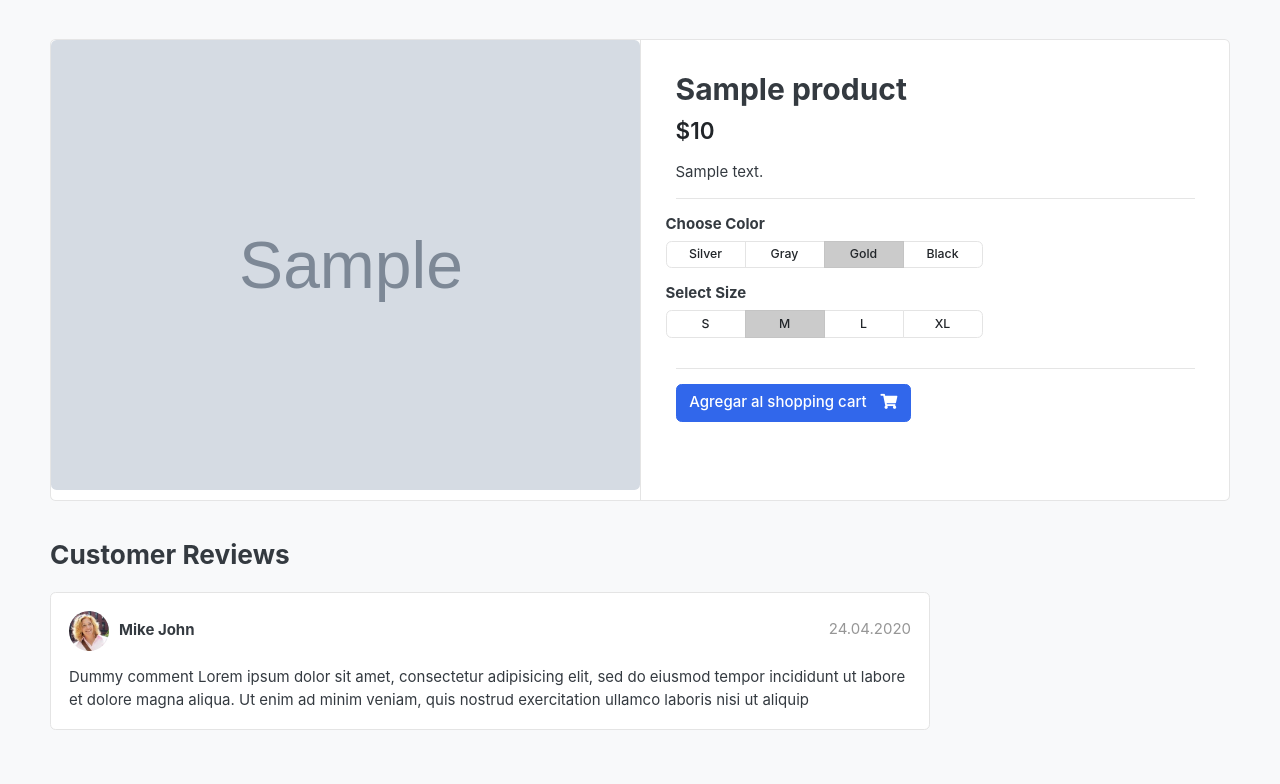
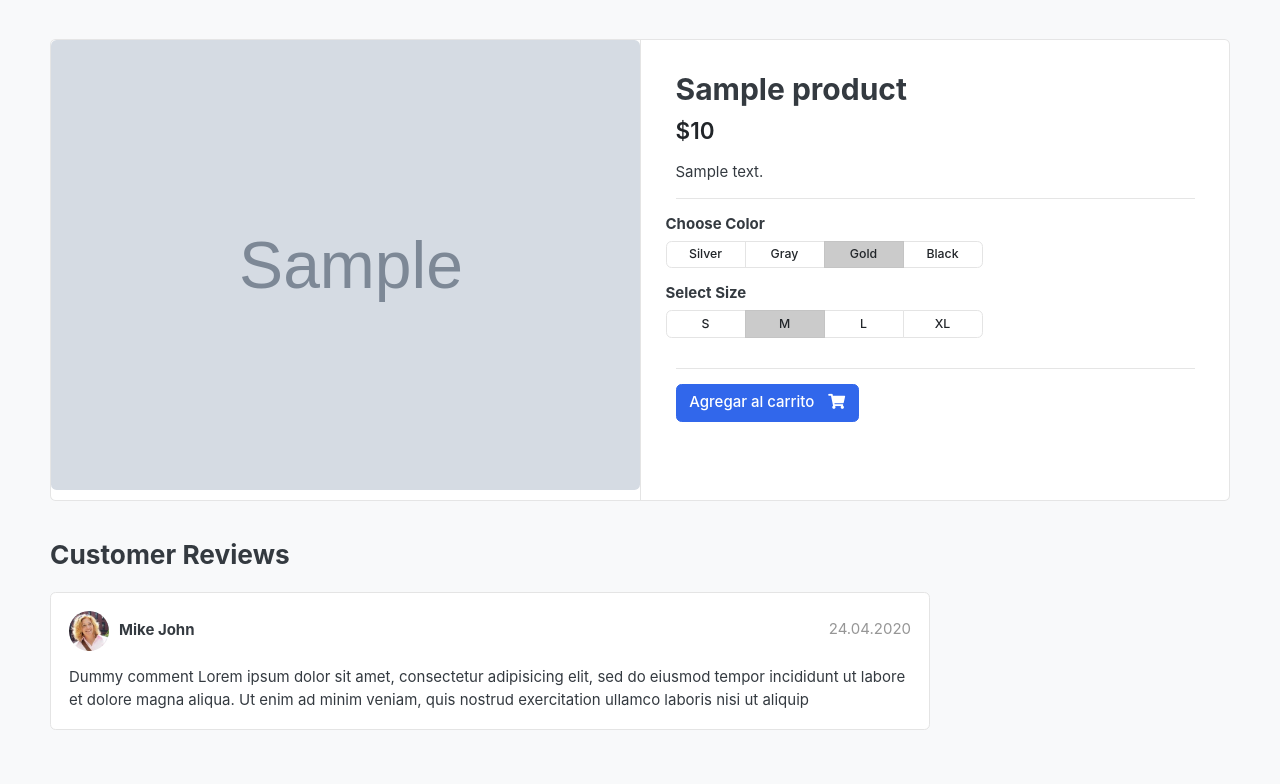
Before and after one commit to JohanFire/Django_Ecommerce, a Django app: a page that uses ecommerce_django/templates/store/product_detail.html in a window 1280 px wide. Shown: the part 119-903 px from the top of the page. Run offline with Django 3.2, Linux system fonts and the light colour scheme; tables that the repository leaves empty hold one stand-in row (values such as "Sample post"); grey boxes marked "Sample" are stand-in pictures; some web fonts are replaced.

Commit message:
Showing Not Available if there's no stock in the product

```diff
--- a/ecommerce_django/templates/store/product_detail.html
+++ b/ecommerce_django/templates/store/product_detail.html
@@ -69,7 +69,12 @@
             </div>
         </div> <!-- row.// -->
         <hr>
-        <a href="./product-detail.html" class="btn  btn-primary"> <span class="text">Agregar al shopping cart</span> <i class="fas fa-shopping-cart"></i>  </a>
+        {% if single_product.stock <= 0 %}
+            <!-- <h4>Producto fuera de stock</h4> -->
+            <a class="btn  btn-primary" style="background-color: gray;"> <span class="text">Producto fuera de stock</span></a>
+        {% else %}
+            <a href="./product-detail.html" class="btn  btn-primary"> <span class="text">Agregar al carrito</span> <i class="fas fa-shopping-cart"></i>  </a>
+        {% endif %}
     </article> <!-- product-info-aside .// -->
             </main> <!-- col.// -->
         </div> <!-- row.// -->
```
